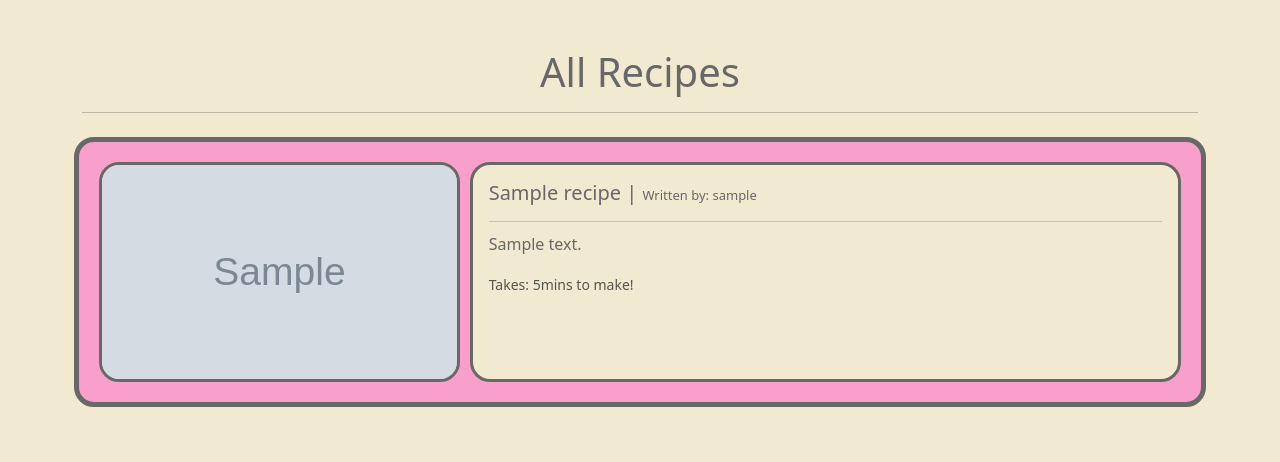
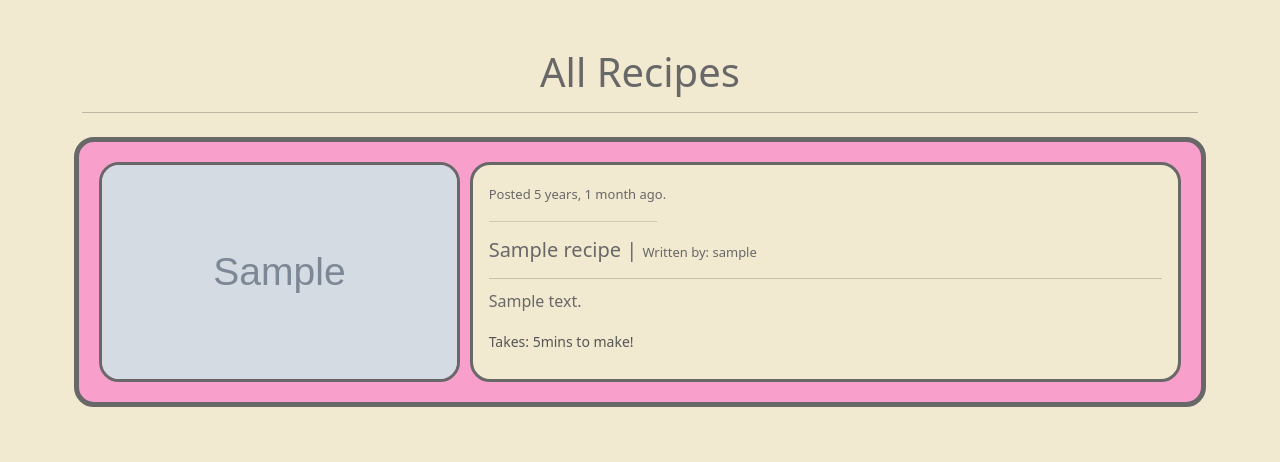
Before and after one commit to Willr-hawkins/taste-threads, a Django app: page /recipes/ in a window 1280 px wide. Shown: the part 66-528 px from the top of the page. Run offline with Django 5.2, Linux system fonts and the light colour scheme; tables that the repository leaves empty hold one stand-in row (values such as "Sample post"); grey boxes marked "Sample" are stand-in pictures.

Commit message:
Updated recipe model posted_at field so recipes display the amount of time since it was uploaded.

```diff
--- a/recipes/models.py
+++ b/recipes/models.py
@@ -39,7 +39,7 @@ class Recipe(models.Model):
         help_text='Cooking time in minutes',
     )
     image = models.ImageField(upload_to='recipes/', storage=S3Boto3Storage(), null=True, blank=True)
-    date = models.DateTimeField(auto_now_add=True)
+    posted_at = models.DateTimeField(auto_now_add=True)
 
     def __str__(self):
         return self.recipe_name
--- a/recipes/templates/recipes/recipe_list.html
+++ b/recipes/templates/recipes/recipe_list.html
@@ -25,6 +25,8 @@
                                 </div>
                                 <div class="col-md-8">
                                     <div class="card-body">
+                                        <small style="font-size: small;">Posted {{ recipe.posted_at|timesince }} ago.</small>
+                                        <hr style="width: 25%;">
                                         <h5>{{ recipe.recipe_name }} | <small style="font-size: small;">Written by: {{ recipe.chef}}</small></h5>
                                         <div class="card-footer mt-3">
                                             <div class="card-text-wrapper">
--- a/recipes/views.py
+++ b/recipes/views.py
@@ -5,7 +5,7 @@ from .models import Recipe
 
 def recipe_list(request):
     """ A view to show a list of all recipes on the site. """
-    recipes = Recipe.objects.all().order_by('-date')  # Fetch all recipes, latest first
+    recipes = Recipe.objects.all().order_by('-posted_at')  # Fetch all recipes, latest first
     return render(request, 'recipes/recipe_list.html', {'recipes': recipes, 'MEDIA_URL': settings.MEDIA_URL})
 
 def recipe_detail(request, recipe_id):
```
Also changed, not shown: recipes/migrations/0006_alter_recipe_date.py (added), recipes/migrations/0007_alter_recipe_date.py (added), recipes/migrations/0008_remove_recipe_date_recipe_posted_at.py (added).
